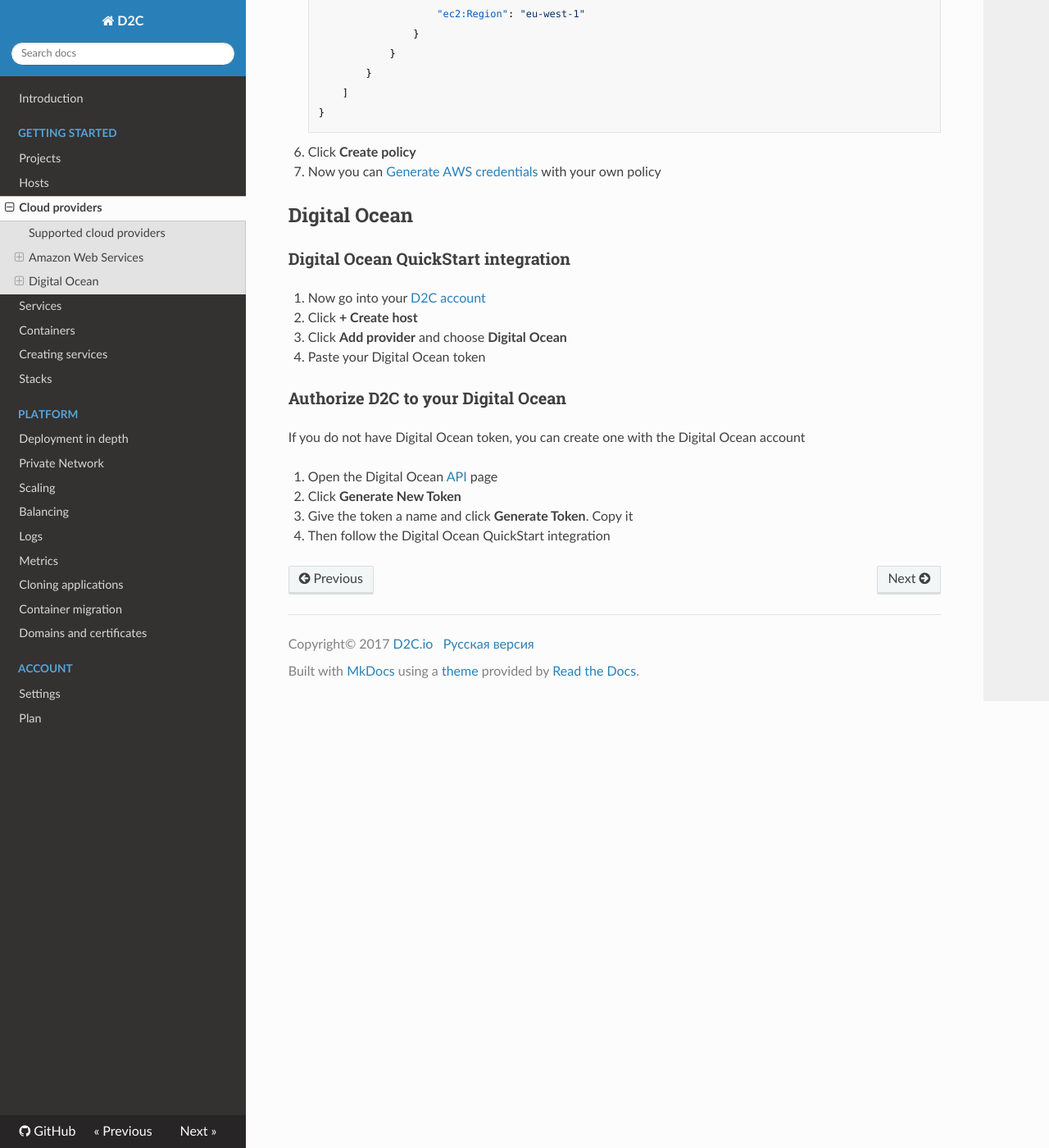
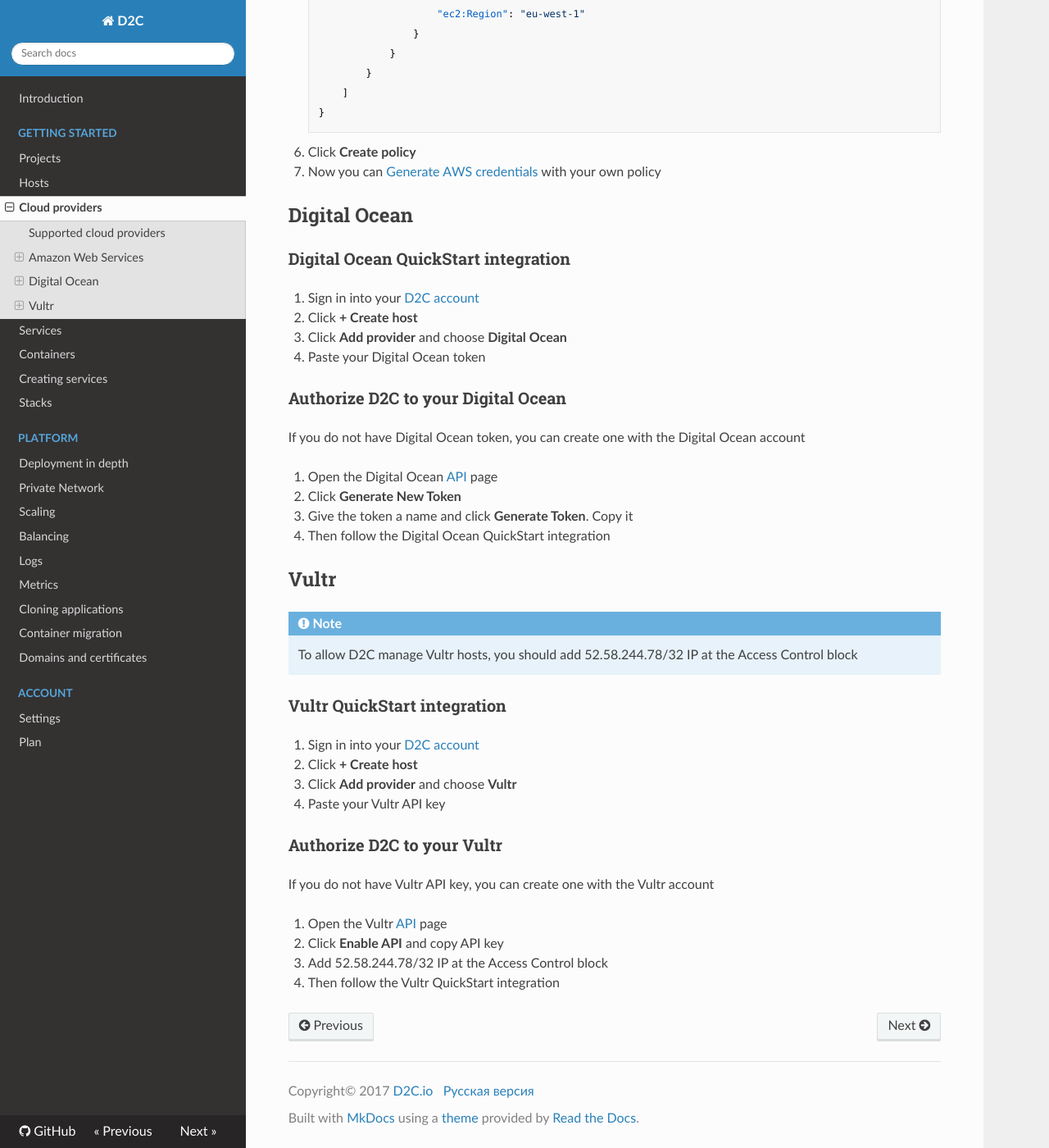
Before and after one commit to d2cio/docs, an MkDocs documentation site: the page built from docs/getting-started/cloud-providers.md, in a window 1280 px wide and 1400 px high, scrolled down 1450 px. Shown: the whole window at 82% size. Built offline with MkDocs 1.6.1, drawn with Linux system fonts in a browser that asks for light colours; nearby versions of some CDN libraries; old or Windows-style settings are respelled for this version of MkDocs.

Commit message:
how to add Vultr account

```diff
--- a/docs/getting-started/cloud-providers.md
+++ b/docs/getting-started/cloud-providers.md
@@ -6,17 +6,17 @@ In this page, we describe how to generate credentials of cloud providers and use
 
 - **Amazon Web Services**
 - **Digital Ocean**
+- **Vultr**
 
 Will be available soon:
 
-- Vultr
 - Microsoft Azure
 
 ## Amazon Web Services
 
 ### AWS QuickStart integration
 
-1. Sign in into your [D2C account](https://panel.d2c.io/account/signup)
+1. Sign in into your [D2C account](https://panel.d2c.io/account/login)
 2. Click **+ Create host**
 3. Click **Add provider** and choose **Amazon Web Services**
 5. Paste your AWS credentials (Access Key ID and Secret Access Key)
@@ -65,7 +65,7 @@ If you do not have AWS credentials, you can create one with the AWS Management c
 
 ### Digital Ocean QuickStart integration
 
-1. Now go into your [D2C account](https://panel.d2c.io/account/signup)
+1. Sign in into your [D2C account](https://panel.d2c.io/account/login)
 2. Click **+ Create host**
 3. Click **Add provider** and choose **Digital Ocean**
 4. Paste your Digital Ocean token
@@ -79,7 +79,24 @@ If you do not have Digital Ocean token, you can create one with the Digital Ocea
 3. Give the token a name and click **Generate Token**. Copy it
 4. Then follow the Digital Ocean QuickStart integration
 
-<!-- ## Vultr
+## Vultr
+
+!!! note
+
+    To allow D2C manage Vultr hosts, you should add 52.58.244.78/32 IP at the Access Control block
+
+### Vultr QuickStart integration
+
+1. Sign in into your [D2C account](https://panel.d2c.io/account/login)
+2. Click **+ Create host**
+3. Click **Add provider** and choose **Vultr**
+4. Paste your Vultr API key
 
 ### Authorize D2C to your Vultr
--->
+
+If you do not have Vultr API key, you can create one with the Vultr account
+
+1. Open the Vultr [API](https://my.vultr.com/settings/#settingsapi) page
+2. Click **Enable API** and copy API key
+3. Add 52.58.244.78/32 IP at the Access Control block
+4. Then follow the Vultr QuickStart integration
```
